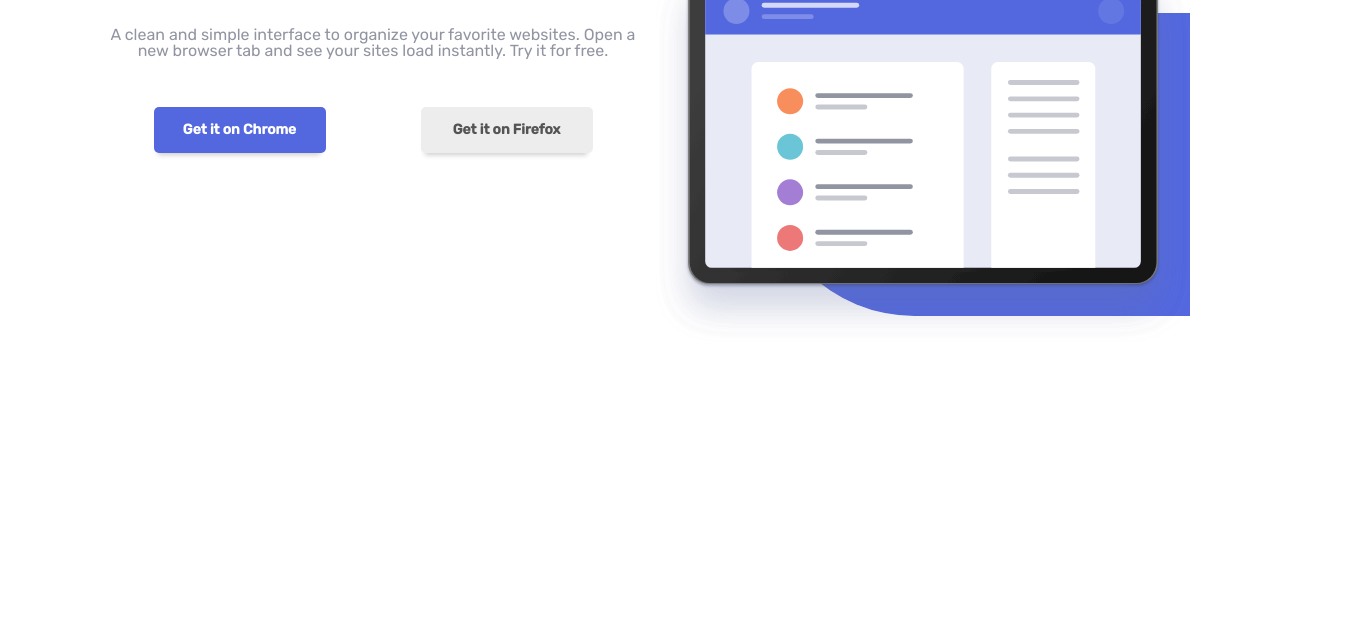
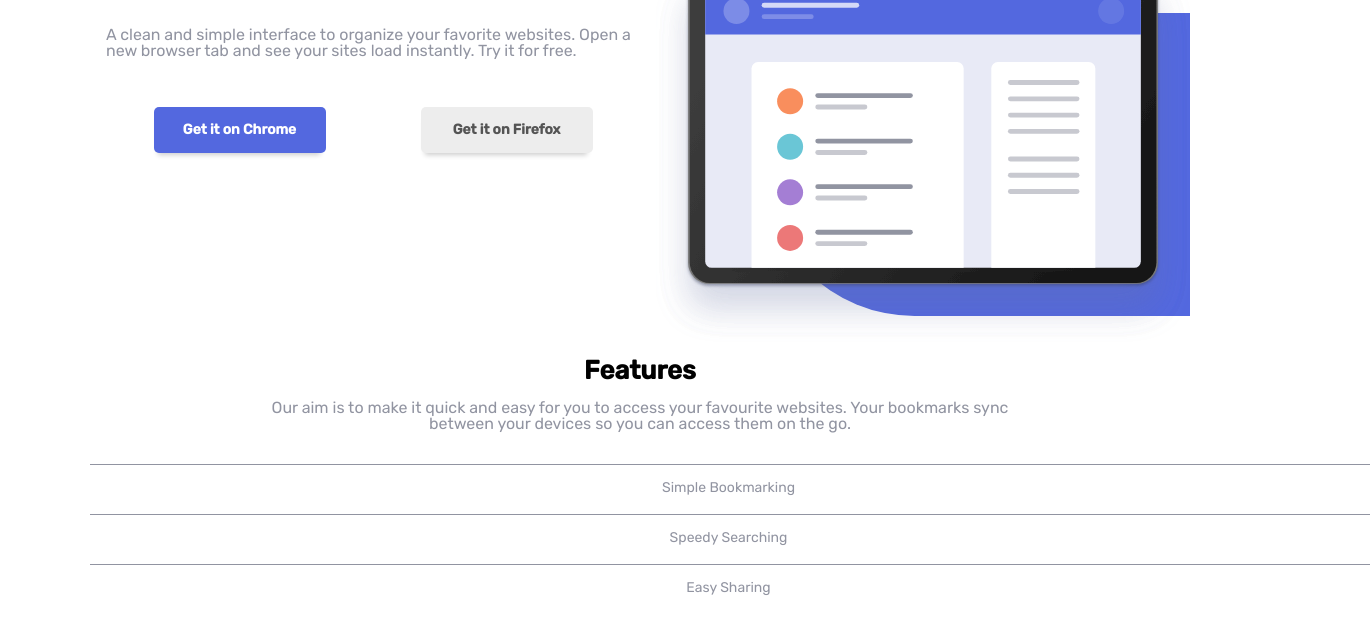
Before and after one commit to CMikeZeltner/FEMentor-bookmark-landing-page, a plain HTML site: page index.html in a window 1280 px wide. Shown: the part 142-776 px from the top of the page, 1370 px wide, since content can reach past the window. Drawn offline with Linux system fonts and the light colour scheme.

Commit message:
Modularized some styles, added feature tabs. Content/dropdown ability next

```diff
--- a/index.html
+++ b/index.html
@@ -69,6 +69,19 @@
 
   </div>
 
+  <h2>Features</h2>
+  <p>Our aim is to make it quick and easy for you to access your favourite websites. Your bookmarks sync between your devices so you can access them on the go.</p>
+
+  <section id='button-content'>
+    <a class='button-wrapper'><p>Simple Bookmarking</p></a>
+    <a class='button-wrapper'><p>Speedy Searching</p></a>
+    <a class='button-wrapper'><p>Easy Sharing</p></a>
+
+
+
+
+  </section>
+
 
 </body>
 </html>
--- a/sass/base/_font-rules.scss
+++ b/sass/base/_font-rules.scss
@@ -3,9 +3,23 @@ body{
 
 }
 
+h1{
+    font-weight: 700;
+    text-align: center;
+    font-size: 32px;
+    margin: 2rem 0;
+}
 
-
+h2{
+    font-weight: 700;
+    font-size: 26px;
+    margin: 1rem auto;
+    text-align: center;
+}
 
 p{
     color: hsl(229, 8%, 60%);
+    text-align: center;
+    margin: auto;
+    max-width: 75ch;
 }
--- /dev/null
+++ b/sass/components/_feature-tab.scss
@@ -0,0 +1,34 @@
+.button-wrapper{
+    display: block;
+    width: 100vw;
+    border-top: 1px solid hsl(229, 8%, 60%);
+    text-align: center;
+
+
+    &:last-of-type{
+    border-bottom: 1px solid hsl(229, 8%, 60%);
+    }
+
+    p{
+        font-family: 'Rubik', sans-serif;
+        font-size: 14px;
+        background-color: transparent;
+        border: none;
+        padding: 1rem 1rem 1rem calc(1rem - 3px);
+        border-bottom: 3px solid transparent;
+        width: fit-content;
+
+
+        &:hover, &:active{
+            border-bottom-color: hsl(0, 94%, 66%);
+        }
+
+    }
+
+
+@media(min-width: 769px){
+    &:last-of-type{
+        border-bottom: none;
+    }
+}
+}
--- a/sass/components/_navbar.scss
+++ b/sass/components/_navbar.scss
@@ -15,7 +15,7 @@
     top: 0;
     max-width: 1200px;
     margin: 0 auto;
-
+    background-color:hsla(0, 100%, 100%, .8);
     nav{
         display: none;
         @media(min-width: 481px){
--- a/sass/pages/_landing-page.scss
+++ b/sass/pages/_landing-page.scss
@@ -1,4 +1,6 @@
 @use '../components/buttons' as *;
+@use '../base/_font-rules.scss' as *;
+@use '../components/feature-tab' as *;
 
 body{
     max-width: 1100px;
@@ -51,23 +53,18 @@ body{
     margin: 0 1rem;
     box-sizing: border-box;
 
-
-    h1{
-        font-weight: 700;
-        text-align: center;
-        font-size: 32px;
-        margin: 2rem 0;
+    p{
+        margin-bottom: 2rem;
     }
 
-    p{
-        text-align: center;
-        margin-bottom: 2rem;
-        max-width: 75ch;
-    }
 
     @media(min-width: 769px){
         flex: 1 1 0px;
         text-align: left;
+
+        p{
+            text-align: start;
+        }
     }
 }
 
@@ -88,3 +85,8 @@ body{
         @include mobileButton(hsl(0, 0%, 93%), hsl(0, 0%, 33%));
     }
 }
+
+
+#button-content{
+    margin-top: 2rem;
+}
```
Also changed, not shown: sass/style.css, 1 other file.
